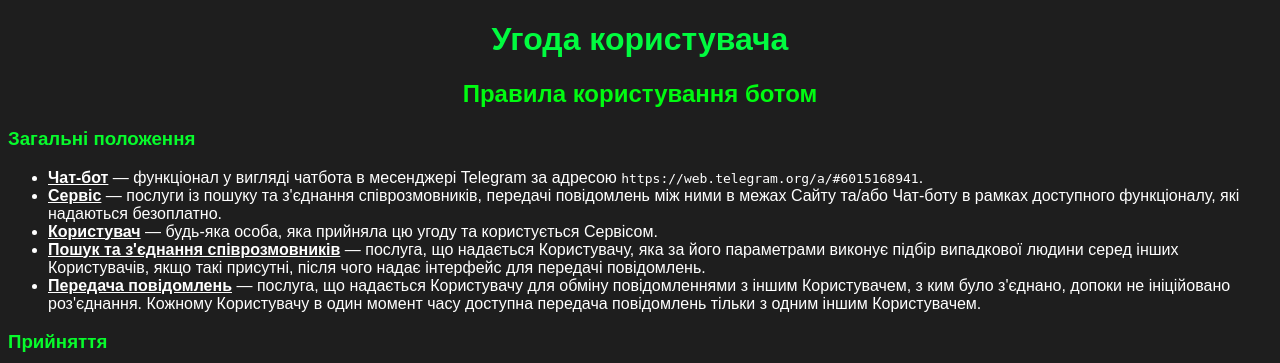
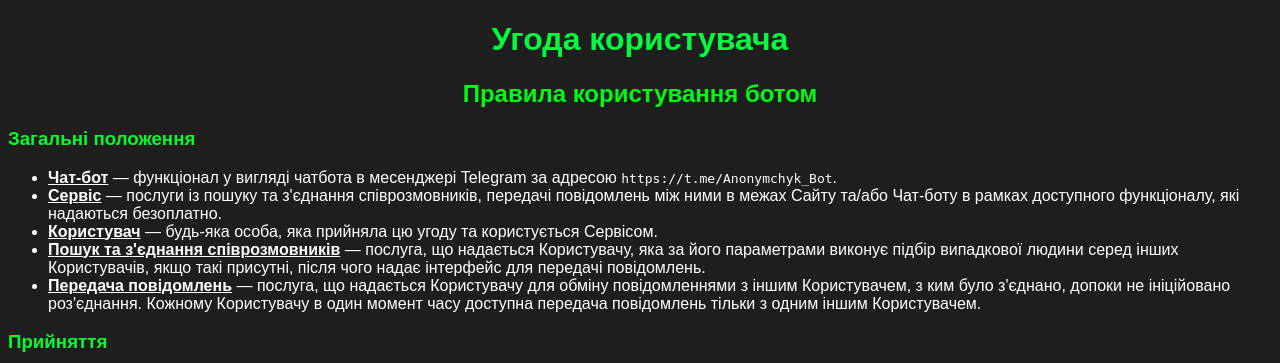
Before and after one commit to RomanVillain/SiteForYou, a Flask app: page / in a window 1280 px wide. Shown: the top 363 px of the page. Run offline with Flask 2, Linux system fonts and the light colour scheme.

Commit message:
Add files via upload

```diff
--- a/templates/index.html
+++ b/templates/index.html
@@ -20,7 +20,7 @@
     <section>
         <h3>Загальні положення</h3>
         <ul>
-            <li><u><b>Чат-бот</b></u> — функціонал у вигляді чатбота в месенджері Telegram за адресою <code>https://web.telegram.org/a/#6015168941</code>.</li>
+            <li><u><b>Чат-бот</b></u> — функціонал у вигляді чатбота в месенджері Telegram за адресою <code>https://t.me/Anonymchyk_Bot</code>.</li>
             <li><u><b>Сервіс</b></u> — послуги із пошуку та з'єднання співрозмовників, передачі повідомлень між ними в межах Сайту та/або Чат-боту в рамках доступного функціоналу, які надаються безоплатно.</li>
             <li><u><b>Користувач</b></u> — будь-яка особа, яка прийняла цю угоду та користується Сервісом.</li>
             <li><u><b>Пошук та з'єднання співрозмовників</b></u> — послуга, що надається Користувачу,
```
